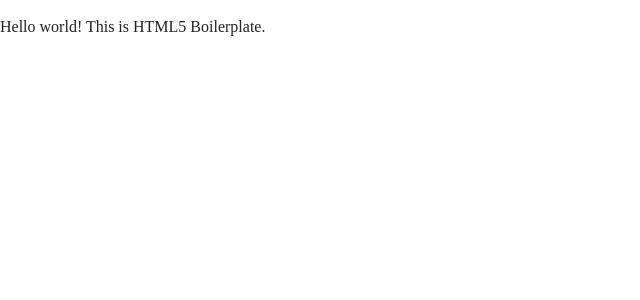
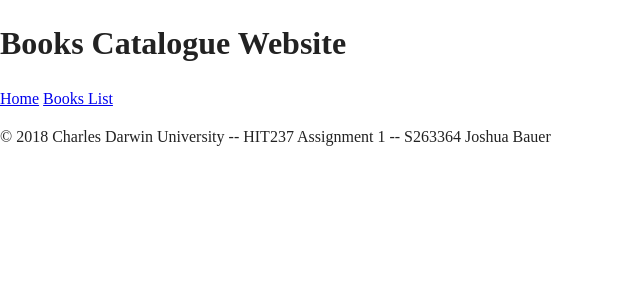
Before and after one commit to jaybeebauer/HIT237-Assignment1, a Django app: page / in a window 1280 px wide. Shown: the top 300 px of the page, without its empty margins (0-640 px from the left). Run offline with Django 3.2, Linux system fonts and the light colour scheme; some libraries are stand-ins or nearby versions.

Commit message:
-Added book list function and page

```diff
--- a/HIT237-Assignment1/HIT237_Assignment1/urls.py
+++ b/HIT237-Assignment1/HIT237_Assignment1/urls.py
@@ -21,4 +21,5 @@ urlpatterns = [
     # url(r'^admin/', include(admin.site.urls)),
 
     url(r'^$', views.home, name='home'),
+    url(r'^books$', views.books, name='books'),
 ]
--- a/HIT237-Assignment1/books_repo/templates/base.html
+++ b/HIT237-Assignment1/books_repo/templates/base.html
@@ -3,7 +3,7 @@
     <head>
         <meta charset="utf-8">
         <meta http-equiv="x-ua-compatible" content="ie=edge">
-        <title></title>
+        <title>{% block page_title %}Books Catalogue Website{% endblock %}</title>
         <meta name="description" content="">
         <meta name="viewport" content="width=device-width, initial-scale=1">
 
@@ -11,7 +11,6 @@
         <!--<link rel="manifest" href="site.webmanifest">-->
         <link rel="apple-touch-icon" href="{% static 'img/icon.png' %}">
         <link rel="shortcut ico" href="{% static 'img/favicon.ico' %}" type="image/x-icon">
-
         <link rel="stylesheet" href="{% static 'css/normalize.css' %}">
         <link rel="stylesheet" href="{% static 'css/main.css' %}">
     </head>
@@ -20,8 +19,23 @@
             <p class="browserupgrade">You are using an <strong>outdated</strong> browser. Please <a href="https://browsehappy.com/">upgrade your browser</a> to improve your experience and security.</p>
         <![endif]-->
 
-        <!-- Add your site or application content here -->
-        <p>Hello world! This is HTML5 Boilerplate.</p>
+
+        <header>
+            {% block page_heading_title %}<h1>Books Catalogue Website</h1>{% endblock %}
+            <nav>
+                <a href="{% url 'home' %}">Home</a>
+                <a href="{% url 'books' %}">Books List</a>
+            </nav>
+        </header>
+
+
+        {% block main_body %}{% endblock %}
+
+        <footer class="footer">
+            <p>&copy; 2018 Charles Darwin University  --  HIT237 Assignment 1 --  S263364 Joshua Bauer</p>
+        </footer>
+
+        <!--Javascrip includes-->
         <script src="{% static 'js/vendor/modernizr-3.5.0.min.js' %}"></script>
         <script src="https://code.jquery.com/jquery-3.2.1.min.js" integrity="sha256-hwg4gsxgFZhOsEEamdOYGBf13FyQuiTwlAQgxVSNgt4=" crossorigin="anonymous"></script>
         <script>window.jQuery || document.write('<script src="{% static 'js/vendor/jquery-3.2.1.min.js' %}"><\/script>')</script>
--- a/HIT237-Assignment1/books_repo/views.py
+++ b/HIT237-Assignment1/books_repo/views.py
@@ -3,3 +3,20 @@ from django.shortcuts import render
 # Create your views here.
 def home(request):
     return render(request, 'base.html')
+
+def books(request):
+    page_data = {'book_list': get_books() }
+    return render(request, 'books.html', page_data)
+
+class Book:
+    def __init__(self, id, title, isbn, author):
+        self.id = id
+        self.title = title
+        self.isbn = isbn
+        self.author = author
+
+def get_books():
+    booklist = []
+    booklist.append(Book(1,'Book1','15123123123','Mr Author Page'))
+    booklist.append(Book(2,'Book2','52342342349','Mr Page File'))
+    return booklist
```
Also changed, not shown: HIT237-Assignment1/books_repo/templates/books.html (added, +18 -0 lines), 2 other files.
